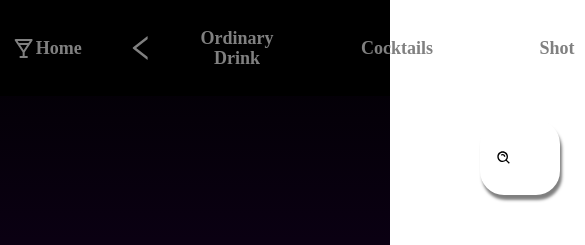
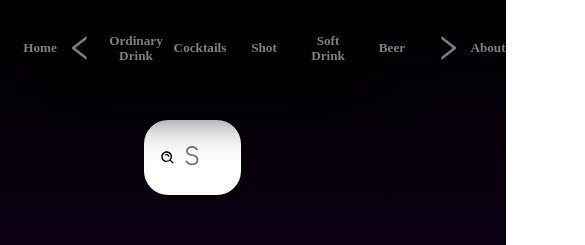
Before and after one commit to etherealfeel/cocktails-react, a React (Create React App) app: page /details/1 in a window 390 px wide. Shown: the top 245 px of the page, 585 px wide, since content can reach past the window. Built offline with nearby package versions, Linux system fonts and the light colour scheme; no server answers; a web font is replaced by a local one.

Commit message:
Add responsive styling

```diff
--- a/src/components/Alcoholic.js
+++ b/src/components/Alcoholic.js
@@ -18,14 +18,14 @@ const Alcoholic = () => {
         <MainContainer>
             <h3>Alcoholic</h3>
             <Splide options={{
-                perPage: 4,
+                perPage: 3,
                 autoplay: true,
                 pauseOnHover: true,
                 interval: 2000,
                 arrows: false,
                 pagination: false,
                 drag: 'free',
-                gap: '5rem',
+                gap: '1rem',
             }}>
                 {drinks.map((item) => {
                     return (
--- a/src/components/NonAlcoholic.js
+++ b/src/components/NonAlcoholic.js
@@ -19,14 +19,14 @@ const NonAlcoholic = () => {
         <MainContainer>
                 <h3>Non Alcoholic</h3>
                 <Splide options={{
-                    perPage: 5,
+                    perPage: 4,
                     autoplay: true,
                     pauseOnHover: true,
                     interval: 1000,
                     arrows: false,
                     pagination: false,
                     drag: 'free',
-                    gap: '5rem',
+                    gap: '1rem',
                 }}>
                     {drinks.map((item) => {
                         return (
--- a/src/components/Optional.js
+++ b/src/components/Optional.js
@@ -18,14 +18,14 @@ const Optional = () => {
         <MainContainer>
             <h3>Optional</h3>
             <Splide options={{
-                perPage: 5,
+                perPage: 4,
                 autoplay: true,
                 pauseOnHover: true,
                 interval: 1000,
                 arrows: false,
                 pagination: false,
                 drag: 'free',
-                gap: '5rem',
+                gap: '1rem',
             }}>
                 {drinks.map((item) => {
                     return (
--- a/src/components/SearchForm.js
+++ b/src/components/SearchForm.js
@@ -24,7 +24,7 @@ const SearchForm = () => {
       <div>
         <BiSearchAlt />
         <input
-          placeholder="Cocktail name..."
+          placeholder="Search..."
           type="text"
           ref={searchValue}
           onChange={(e) => handleChangeValue(e)}
--- a/src/index.css
+++ b/src/index.css
@@ -5,12 +5,22 @@
 }
 
 html, body {
-  height: 100%;
+  min-height: 100%;
   width: 100%;
 }
 
 body {
-  margin: 0 0 4rem 0;
+  margin-bottom: 4rem;
+  background: linear-gradient(
+    180deg,
+    rgba(0, 0, 0, 1) 0%,
+    rgba(0, 0, 0, 1) 0%,
+    rgba(42, 0, 75, 1) 100%,
+    rgba(68, 68, 68, 1) 100%,
+    rgba(255, 255, 255, 1) 100%,
+    rgba(4, 4, 60, 1) 100%,
+    rgba(9, 9, 121, 0) 100%
+  );
   font-family: 'Comfortaa', cursive;
   -webkit-font-smoothing: antialiased;
   -moz-osx-font-smoothing: grayscale;
--- a/src/shared/styledComponents.js
+++ b/src/shared/styledComponents.js
@@ -5,10 +5,9 @@ import { NavLink } from "react-router-dom";
 
 //App
 export const StyledDiv = styled.div`
-  min-height: 100vh;
-  background: rgb(0,0,0);
-  background: linear-gradient(180deg, rgba(0,0,0,1) 0%, rgba(0,0,0,1) 0%, rgba(42,0,75,1) 100%, rgba(68,68,68,1) 100%, rgba(255,255,255,1) 100%, rgba(4,4,60,1) 100%, rgba(9,9,121,0) 100%);
-`
+  max-width: 1300px;
+  margin: 0 auto;
+`;
 
 //Home
 export const MainContainer = styled.div`
@@ -51,6 +50,10 @@ export const SlideCard = styled.div`
     display: flex;
     justify-content: center;
     align-items: center;
+
+    @media screen and (max-width: 1200px) {
+      font-size: 1.1rem;
+    }
   }
 `;
 
@@ -61,22 +64,34 @@ export const Gradient = styled.div`
   background: linear-gradient(rgba(0, 0, 0, 0), rgba(0, 0, 0, 0.5));
 `;
 
-//Category
+//Category && Searched
 export const Grid = styled(motion.div)`
   display: grid;
-  padding: 2rem 20rem;
+  padding: 2rem 6rem;
   grid-template-columns: repeat(4, 1fr);
   grid-gap: 3rem;
+  @media screen and (max-width: 1200px) {
+    grid-template-columns: repeat(3, 1fr);
+  }
+
+  @media screen and (max-width: 768px) {
+    grid-template-columns: repeat(2, 1fr);
+  }
+
+  @media screen and (max-width: 568px) {
+    grid-template-columns: repeat(1, 1fr);
+  }
 `;
 
 export const Card = styled.div`
-  min-height: 25rem;
+  max-height: 25rem;
   background-color: #fff;
   box-shadow: 2px 5px 3px 0px #b947ff;
   padding-bottom: 1rem;
   border-radius: 0.5rem;
   transition: all 0.3s linear;
   min-width: 0;
+  margin-bottom: 1rem;
 
   img {
     width: 100%;
@@ -120,6 +135,10 @@ export const Card = styled.div`
   :hover {
     box-shadow: 4px 10px 5px 0px #b947ff;
   }
+
+  @media screen and (max-width: 568px) {
+    max-height: 30rem;
+  }
 `;
 
 export const StyledLink = styled(Link)`
@@ -130,7 +149,7 @@ export const StyledLink = styled(Link)`
 
 //SearchForm
 export const StyledForm = styled.form`
-  margin: 1.5rem 30rem;
+  margin: 1.5rem 9rem;
 
   div {
     width: 100%;
@@ -153,6 +172,10 @@ export const StyledForm = styled.form`
     width: 100%;
     box-shadow: 2px 5px 3px 0px rgba(0, 0, 0, 0.5);
     font-family: "Comfortaa", cursive;
+
+    @media screen and (max-width: 568px) {
+      width: 95%;
+    }
   }
 `;
 
@@ -179,13 +202,21 @@ export const AboutContainer = styled.div`
 
 //Navbar
 export const Nav = styled.div`
+  position: sticky;
+  top: 0;
+  z-index: 10;
+  border-radius: 0 0 4rem 4rem;
   display: flex;
   justify-content: space-evenly;
   align-items: center;
   background-color: black;
+  box-shadow: 10px 10px 50px #000;
   svg {
     font-size: 2rem;
     color: gray;
+  }
+  @media screen and (max-width: 1300px) {
+    margin: 0 1rem;
   }
 `;
 
@@ -194,6 +225,9 @@ export const List = styled.div`
   justify-content: center;
   align-items: center;
   gap: 2rem;
+  @media screen and (max-width: 1200px) {
+    gap: 1rem;
+  }
 `;
 
 export const StyledNavLink = styled(NavLink)`
@@ -203,7 +237,7 @@ export const StyledNavLink = styled(NavLink)`
   flex-direction: column;
   justify-content: center;
   align-items: center;
-  margin-right: 2rem;
+  margin: 0 1rem;
   text-decoration: none;
   width: 6rem;
   height: 6rem;
@@ -226,11 +260,21 @@ export const StyledNavLink = styled(NavLink)`
       color: #fff;
     }
   }
+
+  @media screen and (max-width: 1200px) {
+    width: 3rem;
+  }
+
+  @media screen and (max-width: 768px) {
+    width: 1rem;
+    transform: scale(0.55);
+  }
 `;
 
 //Drink
 export const DrinkContainer = styled.div`
   margin: 2.5rem auto;
+  padding: 0 1rem;
   max-width: 80rem;
 
   h2 {
@@ -238,21 +282,29 @@ export const DrinkContainer = styled.div`
     margin: 1.5rem auto;
     color: #fff;
   }
-`
+`;
+
 export const Info = styled.div`
   display: flex;
   gap: 2.5rem;
+  padding: 0 0.5rem;
 
   img {
-    width: 38rem;
-    height: 38rem;
+    width: 36rem;
+    height: 36rem;
     border-radius: 0.5rem;
+
+    @media screen and (max-width: 1200px) {
+      width: 70%;
+      height: 70%;
+      margin: 0 auto;
+  }
   }
 
   p {
     padding: 1rem 1.5rem;
     font-size: 1.5rem;
-    color: #50405A;
+    color: #50405a;
     span {
       font-weight: bold;
       color: #fff;
@@ -261,17 +313,22 @@ export const Info = styled.div`
 
   ul {
     list-style: none;
-    color: #50405A;
+    color: #50405a;
     li {
       padding: 0.25rem 1.5rem;
       font-size: 1.5rem;
     }
   }
-`
+
+  @media screen and (max-width: 1200px) {
+    flex-direction: column;
+    padding: 2rem;
+  }
+`;
 
 //ErrorMessage
 export const ErrorText = styled.h1`
-    text-align: center;
-    margin: 4rem auto;
-    color: violet;
-`
+  text-align: center;
+  margin: 4rem auto;
+  color: violet;
+`;
```
